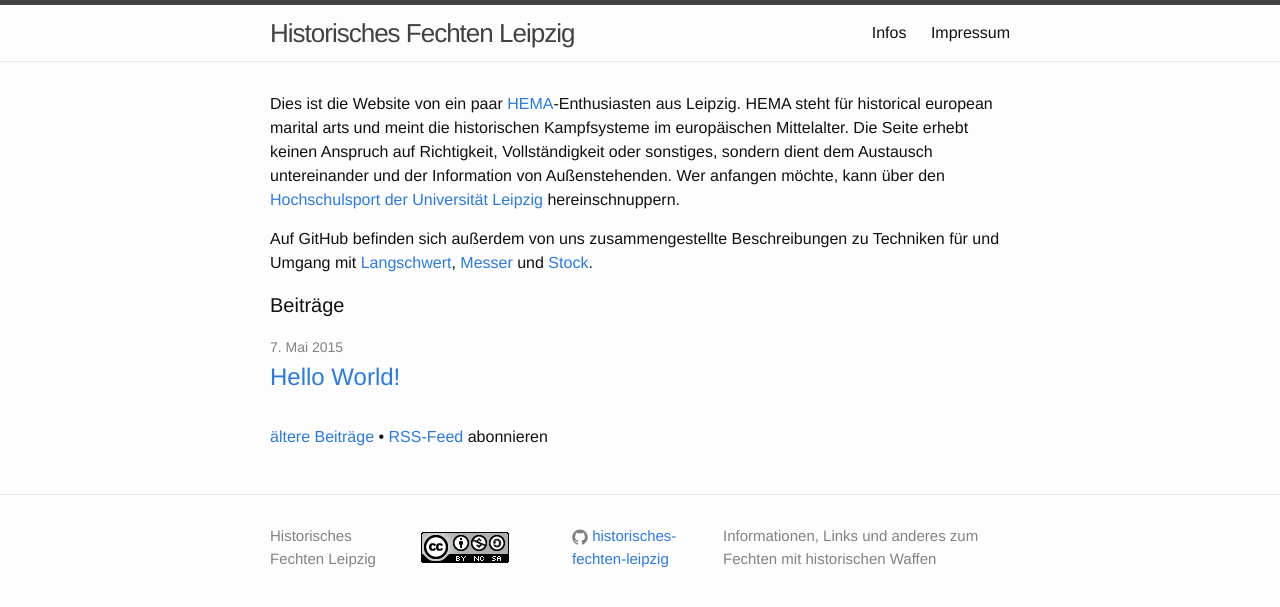
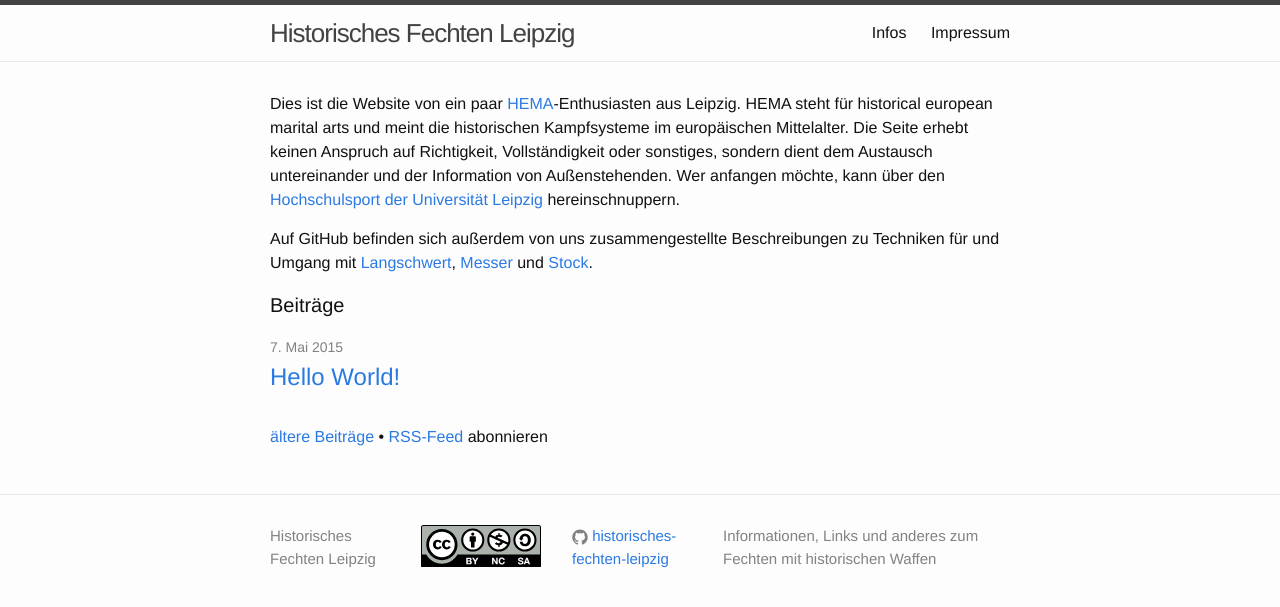
Before and after one commit to historisches-fechten-leipzig/historisches-fechten-leipzig.github.io, a Jekyll site: the page built from index.html, in a window 1280 px wide. Shown: the top 607 px of the page. Built offline with Jekyll 4.4.1, drawn with Linux system fonts in a browser that asks for light colours.

Commit message:
changed cc-by-nc-sa-4_0 logo to svg
removed wrong ul tag from footer

```diff
--- a/_includes/footer.html
+++ b/_includes/footer.html
@@ -13,8 +13,7 @@
       </div>
 
       <div class="footer-col  footer-col-2">
-        <p class="text" style="margin-top:7px"><a rel="license" href="http://creativecommons.org/licenses/by-nc-sa/4.0/"><img alt="Creative Commons License BY-NC-SA 4.0" style="border-width:0" src="{{ "/images/cc-by-nc-sa-4_0.png" | prepend: site.baseurl }}" /></a></p>
-        </ul>
+        <a rel="license" href="http://creativecommons.org/licenses/by-nc-sa/4.0/"><img alt="Creative Commons License BY-NC-SA 4.0" src="{{ "/images/cc-by-nc-sa-4_0.svg" | prepend: site.baseurl }}" /></a>
       </div>
 
       <div class="footer-col  footer-col-3">
```
Also changed, not shown: images/cc-by-nc-sa-4_0.png (deleted), images/cc-by-nc-sa-4_0.svg (added).
